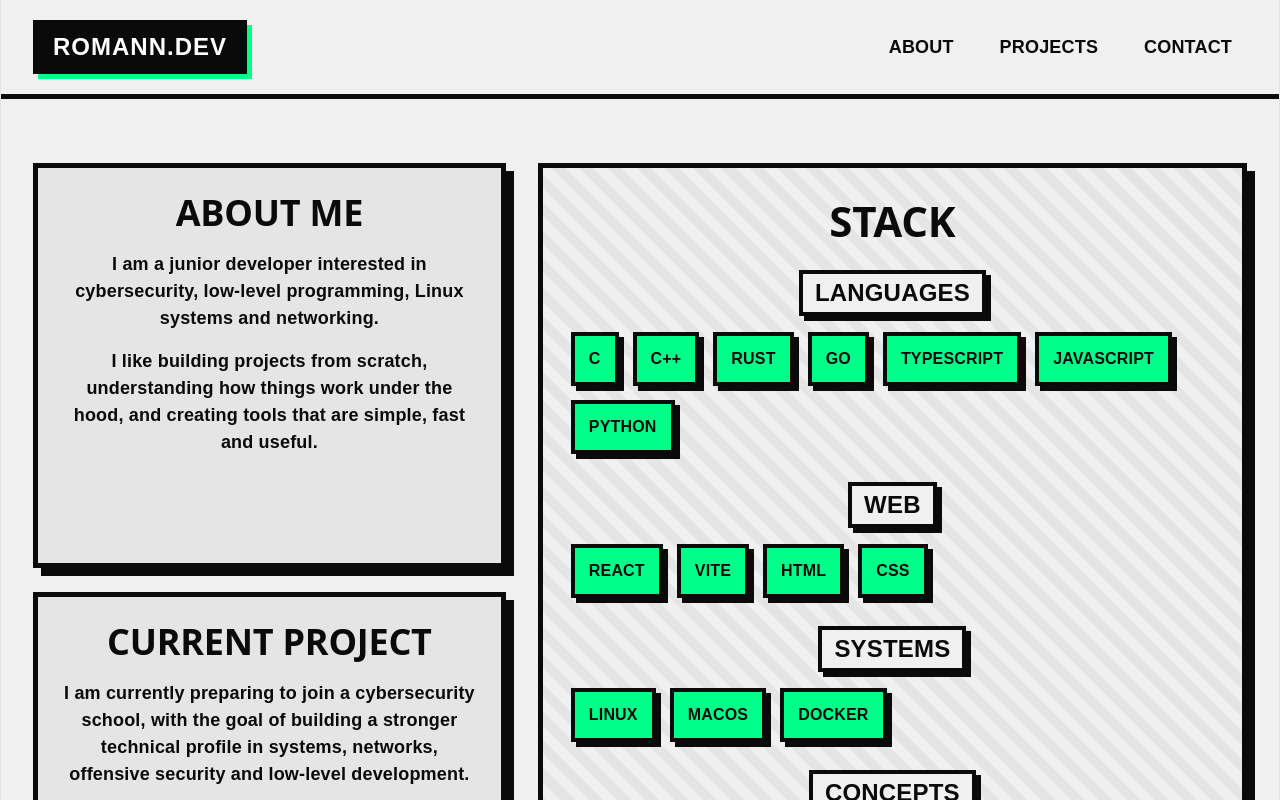
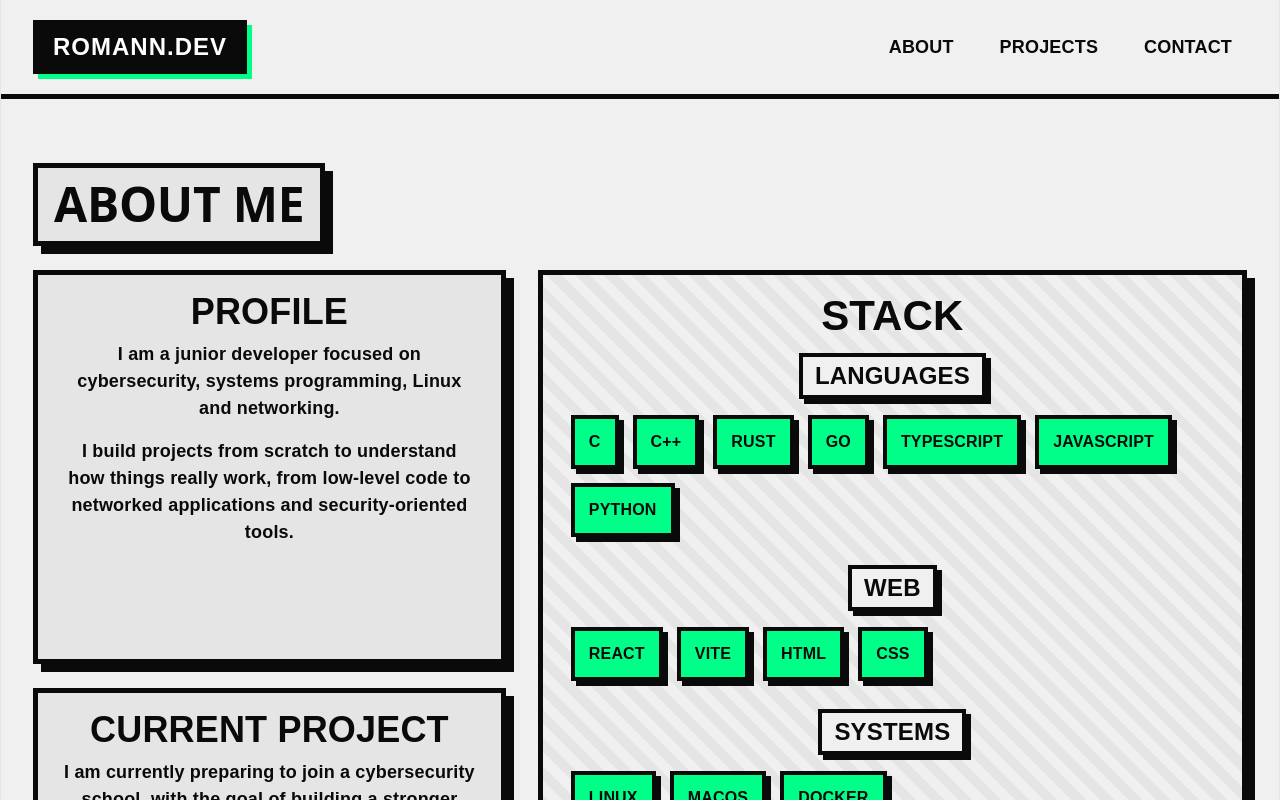
Before and after one commit to pangolinshell/pangolinshell.github.io, a React app: page / in a window 1280 px wide. Shown: the top 800 px of the page. Built offline with nearby package versions, Linux system fonts and the light colour scheme; the HTML template or start-up script is replaced by a standard one.

Commit message:
fixed design

```diff
--- a/src/App.scss
+++ b/src/App.scss
@@ -7,6 +7,13 @@
   padding: 0;
   width: 100%;
   min-height: 100%;
+  scroll-behavior: smooth;
+}
+
+$header-offset: 110px;
+
+section {
+  scroll-margin-top: $header-offset;
 }
 
 body {
--- a/src/components/AboutMe.scss
+++ b/src/components/AboutMe.scss
@@ -11,16 +11,46 @@
 $shadow-hover: 7px 7px 0 $color-primary;
 
 .about-section {
+  padding: 64px 32px;
+  background-color: $color-background;
+  font-family: $font-main;
+  color: $color-primary;
+}
+
+.about-section {
+  padding: 64px 32px;
+  background-color: $color-background;
+  font-family: $font-main;
+  color: $color-primary;
+}
+
+.about-header {
+  display: flex;
+  justify-content: flex-start;
+  align-items: center;
+  margin-bottom: 24px;
+
+  h2 {
+    margin: 0;
+    font-size: 48px;
+    font-weight: 900;
+    text-transform: uppercase;
+    color: $color-primary;
+    background-color: $color-gray-200;
+    border: $border-brutal;
+    padding: 8px 16px;
+    box-shadow: $shadow-accent;
+  }
+}
+
+.about-content {
   display: grid;
   grid-template-columns: 2fr 3fr;
   gap: 32px;
   align-items: stretch;
+}
 
-  padding: 64px 32px;
-  background-color: $color-background;
-  font-family: $font-main;
-  color: $color-primary;
-
+/* LEFT COLUMN */
 .about-left {
   display: flex;
   flex-direction: column;
@@ -34,9 +64,11 @@
 .current-project-box {
   border: $border-brutal;
   padding: 24px;
+  background-color: $color-gray-200;
+  box-shadow: $shadow-brutal;
   flex: 0.8;
 
-    h2 {
+  h3 {
     margin: 0 0 16px;
     font-size: 36px;
     font-weight: 900;
@@ -57,23 +89,18 @@
   }
 }
 
-  .about-box {
-    background-color: $color-gray-200;
-    box-shadow: $shadow-accent;
-  }
-
 .current-project-box {
-    background-color: $color-gray-200;
-    box-shadow: $shadow-brutal;
   flex: 1;
 }
 
+/* RIGHT COLUMN */
 .about-right {
   border: $border-brutal;
   box-shadow: $shadow-accent;
   padding: 28px;
   background: $pattern-gray-stripes;
-    h2 {
+
+  h3 {
     margin: 0 0 24px;
     font-size: 42px;
     font-weight: 900;
@@ -84,7 +111,7 @@
   .tech-block {
     margin-bottom: 28px;
 
-      h3 {
+    h4 {
       margin: 0 0 16px;
       font-size: 24px;
       font-weight: 900;
@@ -121,13 +148,23 @@
     }
   }
 }
+
+@media (max-width: 768px) {
+  .about-section {
+    padding: 32px 16px;
   }
 
-/* MOBILE */
-@media (max-width: 768px) {
-  .about-section {
+  .about-header {
+    margin-bottom: 20px;
+
+    h2 {
+      font-size: 36px;
+    }
+  }
+
+  .about-content {
     grid-template-columns: 1fr;
-    padding: 32px 16px;
+  }
 
   .about-box,
   .current-project-box,
@@ -138,9 +175,8 @@
   .about-box,
   .current-project-box,
   .about-right {
-      h2 {
+    h3 {
       font-size: 34px;
     }
   }
 }
-}
--- a/src/components/AboutMe.tsx
+++ b/src/components/AboutMe.tsx
@@ -18,43 +18,48 @@
 function AboutMe() {
   return (
     <section id="about" className="about-section">
+      <div className="about-header">
+        <h2>About me</h2>
+      </div>
+
+      <div className="about-content">
         <div className="about-left">
           <div className="about-box">
-          <h2>About me</h2>
+            <h3>Profile</h3>
 
             <p>
-            I am a junior developer interested in  cybersecurity, low-level programming,
-            Linux systems and networking.
+              I am a junior developer focused on cybersecurity, systems programming,
+              Linux and networking.
             </p>
 
             <p>
-            I like building projects from scratch, understanding how things work
-            under the hood, and creating tools that are simple, fast and useful.
+              I build projects from scratch to understand how things really work, from
+              low-level code to networked applications and security-oriented tools.
             </p>
           </div>
 
           <div className="current-project-box">
-          <h2>Current project</h2>
+            <h3>Current project</h3>
 
             <p>
               I am currently preparing to join a cybersecurity school, with the
-            goal of building a stronger technical profile in systems, networks,
-            offensive security and low-level development.
+              goal of building a stronger technical profile in systems,
+              networks, offensive security and low-level development.
             </p>
 
             <p>
               My current focus is to improve through concrete projects involving
-            C, Rust, Linux, network programming, client/server architecture and
-            security-oriented tools.
+              C, Rust, Linux, network programming, client/server architecture
+              and security-oriented tools.
             </p>
           </div>
         </div>
 
         <div className="about-right">
-        <h2>Stack</h2>
+          <h3>Stack</h3>
 
           <div className="tech-block">
-          <h3>Languages</h3>
+            <h4>Languages</h4>
 
             <div className="tag-list">
               {languages.map((item) => (
@@ -66,7 +71,7 @@
           </div>
 
           <div className="tech-block">
-          <h3>Web</h3>
+            <h4>Web</h4>
 
             <div className="tag-list">
               {web.map((item) => (
@@ -78,7 +83,7 @@
           </div>
 
           <div className="tech-block">
-          <h3>Systems</h3>
+            <h4>Systems</h4>
 
             <div className="tag-list">
               {systems.map((item) => (
@@ -90,7 +95,7 @@
           </div>
 
           <div className="tech-block">
-          <h3>Concepts</h3>
+            <h4>Concepts</h4>
 
             <div className="tag-list">
               {concepts.map((item) => (
@@ -101,6 +106,7 @@
             </div>
           </div>
         </div>
+      </div>
     </section>
   );
 }
--- a/src/components/Header.scss
+++ b/src/components/Header.scss
@@ -24,6 +24,8 @@
 }
 
 .header {
+  position: sticky;
+  top: 0;
   width: 100%;
   box-sizing: border-box;
   padding: 20px 32px;
--- a/src/components/Header.tsx
+++ b/src/components/Header.tsx
@@ -1,4 +1,5 @@
 import { useState } from "react";
+import { FaAlignJustify, FaXmark } from "react-icons/fa6";
 import "./Header.scss";
 
 function BrutalistHeader() {
@@ -15,17 +16,14 @@
           aria-expanded={isOpen}
           aria-label="Toggle navigation menu"
         >
-          ☰
+          {isOpen ? <FaXmark /> : <FaAlignJustify />}
         </button>
       </div>
 
       <nav className={`nav ${isOpen ? "open" : ""}`}>
-        {/* <a href="#">Home</a> */}
-        <a href="#about_me">About</a>
+        <a href="#about">About</a>
         <a href="#projects">Projects</a>
         <a href="#contact">Contact</a>
-
-        {/* <button className="header-button">Start</button> */}
       </nav>
     </header>
   );
```
Lines whose indentation alone changed are shown as unchanged.
